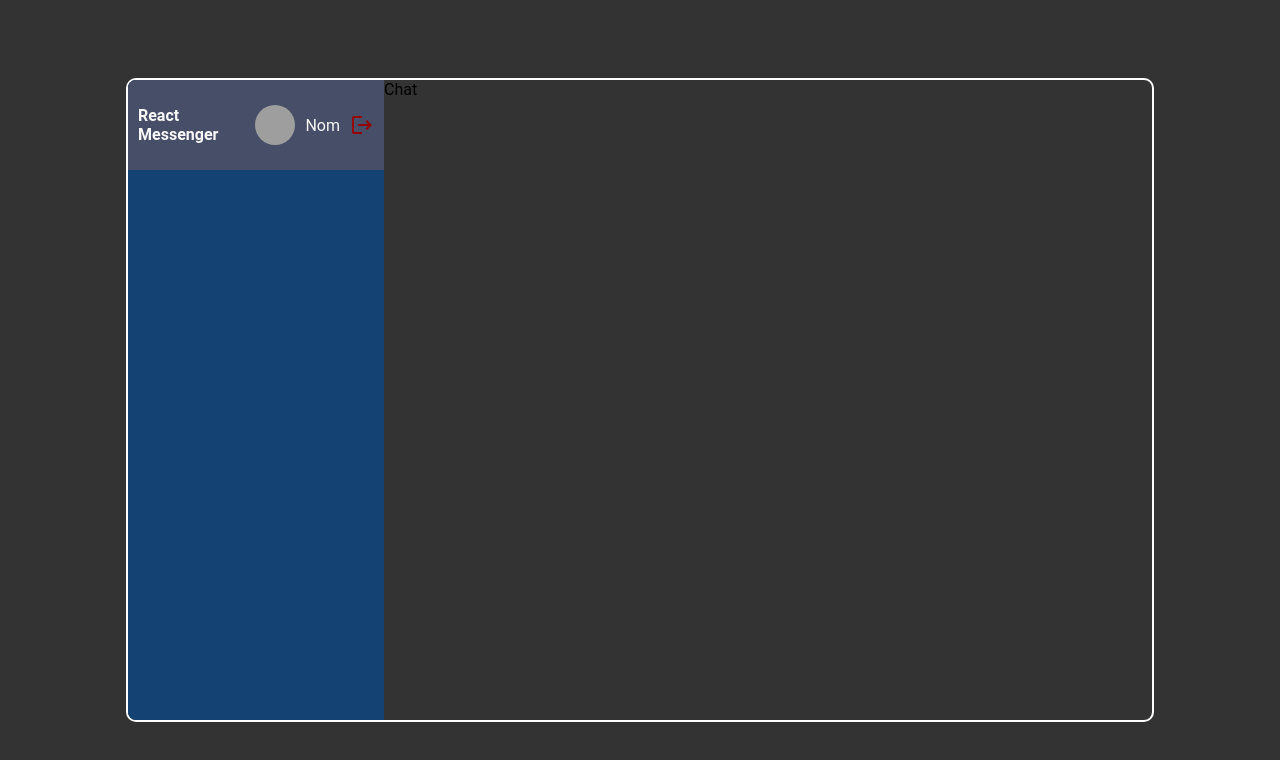
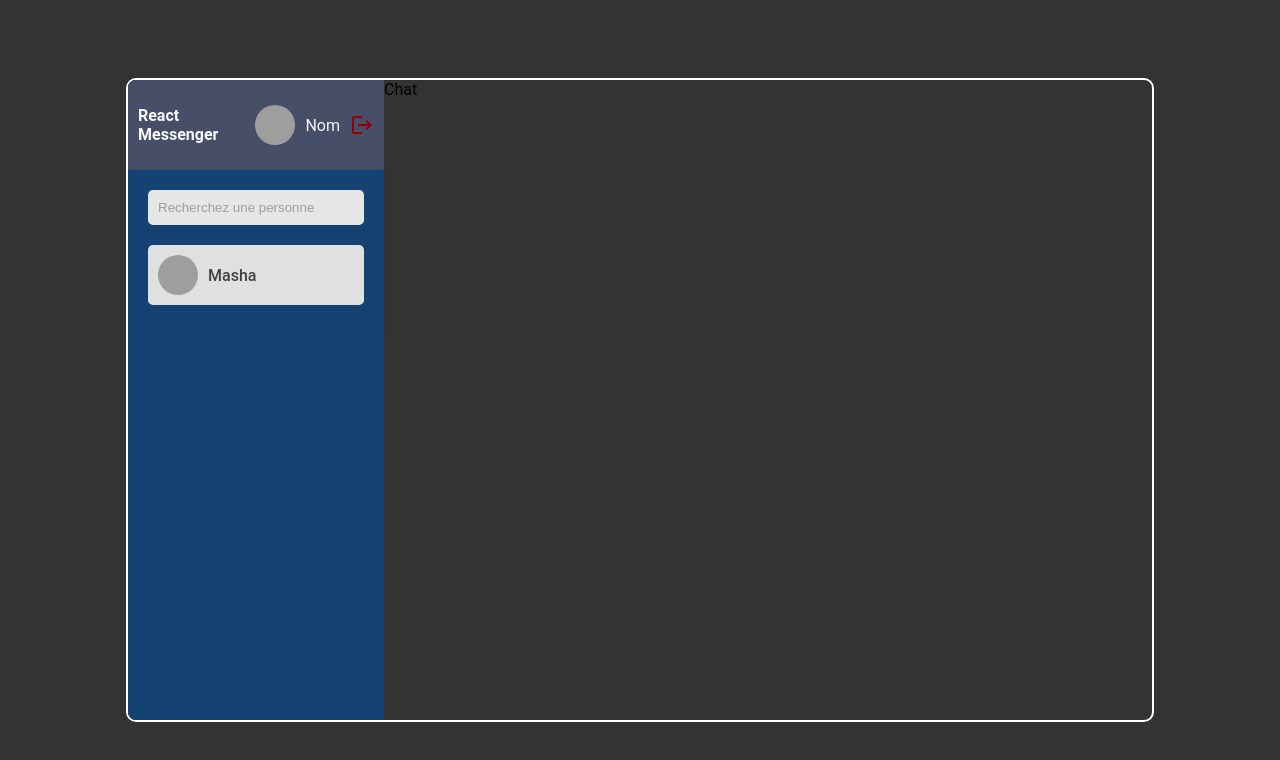
Before and after one commit to Anthony-Ozanne/React-Messenger, a React (Create React App) app: page / in a window 1280 px wide. Shown: the top 760 px of the page. Built offline with nearby package versions, Linux system fonts and the light colour scheme; grey boxes are pictures that could not be loaded.

Commit message:
Partie statique composant Search terminée

```diff
--- a/src/components/search/Search.jsx
+++ b/src/components/search/Search.jsx
@@ -1,8 +1,25 @@
 import React from "react";
 import "./Search.scss";
+import Avatar from "@mui/material/Avatar";
 
 const Search = () => {
-  return <div>Search</div>;
+  return (
+    <div className="search">
+      <div className="searchForm">
+        <input type="text" placeholder="Recherchez une personne" />
+      </div>
+      <div className="userChat">
+        <Avatar
+          className="avatar"
+          alt="Masha"
+          src="https://images.pexels.com/photos/2726111/pexels-photo-2726111.jpeg?auto=compress&cs=tinysrgb&w=1600"
+        />
+        <div className="userChatInfo">
+          <span>Masha</span>
+        </div>
+      </div>
+    </div>
+  );
 };
 
 export default Search;
--- a/src/components/search/Search.scss
+++ b/src/components/search/Search.scss
@@ -0,0 +1,57 @@
+.search {
+  display: flex;
+  flex-direction: column;
+  padding: 20px;
+  border-radius: 5px;
+  box-shadow: 0 2px 10px 0 rgba(0, 0, 0, 0.05);
+
+  .searchForm {
+    display: flex;
+    justify-content: space-between;
+    margin-bottom: 20px;
+
+    input {
+      flex-grow: 1;
+      padding: 10px;
+      border: none;
+      border-radius: 5px;
+      background-color: #e6e6e6;
+      transition: background-color 0.3s ease;
+
+      &:focus {
+        outline: none;
+        background-color: #e0e0e0;
+      }
+
+      &::placeholder {
+        color: #9e9e9e;
+      }
+    }
+  }
+
+  .userChat {
+    display: flex;
+    align-items: center;
+    margin-bottom: 10px;
+    padding: 10px;
+    background-color: #e0e0e0;
+    border-radius: 5px;
+    cursor: pointer;
+    transition: background-color 0.3s ease;
+
+    &:hover {
+      background-color: #d0d0d0;
+    }
+
+    .avatar {
+      margin-right: 10px;
+    }
+
+    .userChatInfo {
+      span {
+        font-weight: 500;
+        color: #424242;
+      }
+    }
+  }
+}
--- a/src/components/sidebar/Sidebar.jsx
+++ b/src/components/sidebar/Sidebar.jsx
@@ -1,11 +1,13 @@
 import React from "react";
 import "./Sidebar.scss";
 import Navbar from "../navbar/Navbar";
+import Search from "../search/Search";
 
 const Sidebar = () => {
   return (
     <div className="sidebar">
       <Navbar />
+      <Search />
     </div>
   );
 };
```
